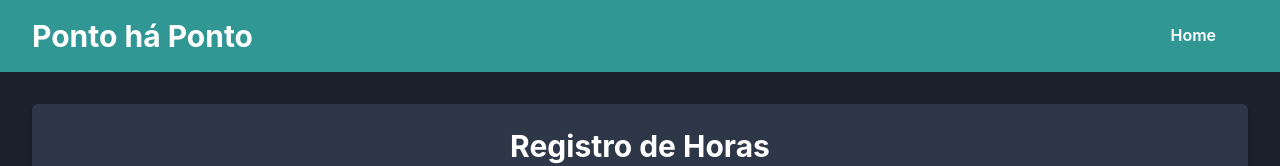
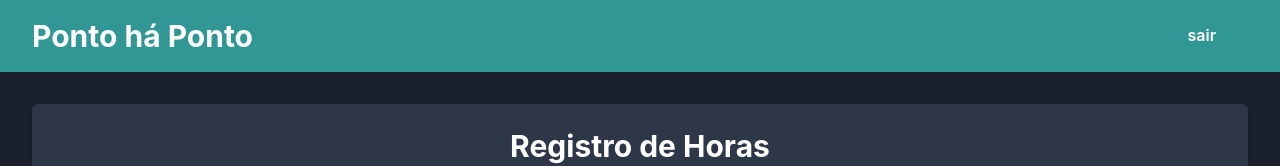
Before and after one commit to jegonovakosk/pontoHaPonto, a React (Vite) app: page / in a window 1280 px wide. Shown: the top 166 px of the page. Built offline with nearby package versions, Linux system fonts and the light colour scheme; no server answers; sample sign-in values are in the browser's storage.

Commit message:
adicionar botão de sair

```diff
--- a/src/Router.jsx
+++ b/src/Router.jsx
@@ -1,8 +1,6 @@
 // src/Routes.jsx
 import { BrowserRouter as Router, Routes, Route } from "react-router-dom";
 import Home from "./pages/Home";
-import About from "./pages/About";
-import NotFound from "./pages/NotFound";
 import { AuthProvider } from "./context/AuthContext";
 import Login from "./pages/Login";
 
@@ -11,9 +9,8 @@ const AppRoutes = () => (
     <AuthProvider>
       <Routes>
         <Route path="/" element={<Home />} />
-        <Route path="/about" element={<About />} />
         <Route path="/login" element={<Login />} />
-        <Route path="*" element={<NotFound />} />
+        <Route path="*" element={<Login />} />
       </Routes>
     </AuthProvider>
   </Router>
--- a/src/context/AuthContext.jsx
+++ b/src/context/AuthContext.jsx
@@ -44,6 +44,7 @@ export const AuthProvider = ({ children }) => {
     localStorage.removeItem("authToken");
     setUser(null);
     setAuthenticated(false); // Define autenticado como false após o logout
+    navigate("/");
   };
 
   // Renderiza o componente de login se não estiver autenticado
--- a/src/pages/Home.jsx
+++ b/src/pages/Home.jsx
@@ -6,8 +6,10 @@ import ListWorkHours from "../components/ListregisterPoints/ListWorkHours";
 import { useEffect, useState } from "react";
 import { months } from "../utils/months";
 import { getWorkHoursMonths } from "../service/working.service";
+import { useAuth } from "../context/AuthContext";
 
 const Home = () => {
+  const { logout } = useAuth();
   const [arrayList, setArrayList] = useState([]);
   const [dateList, setDateList] = useState({});
   const [currentMonthIndex, setCurrentMonthIndex] = useState(
@@ -64,8 +66,9 @@ const Home = () => {
               variant="ghost"
               colorScheme="gray.500"
               mr={4}
+              onClick={logout}
             >
-              Home
+              sair
             </Button>
           </Flex>
         </Flex>
```
